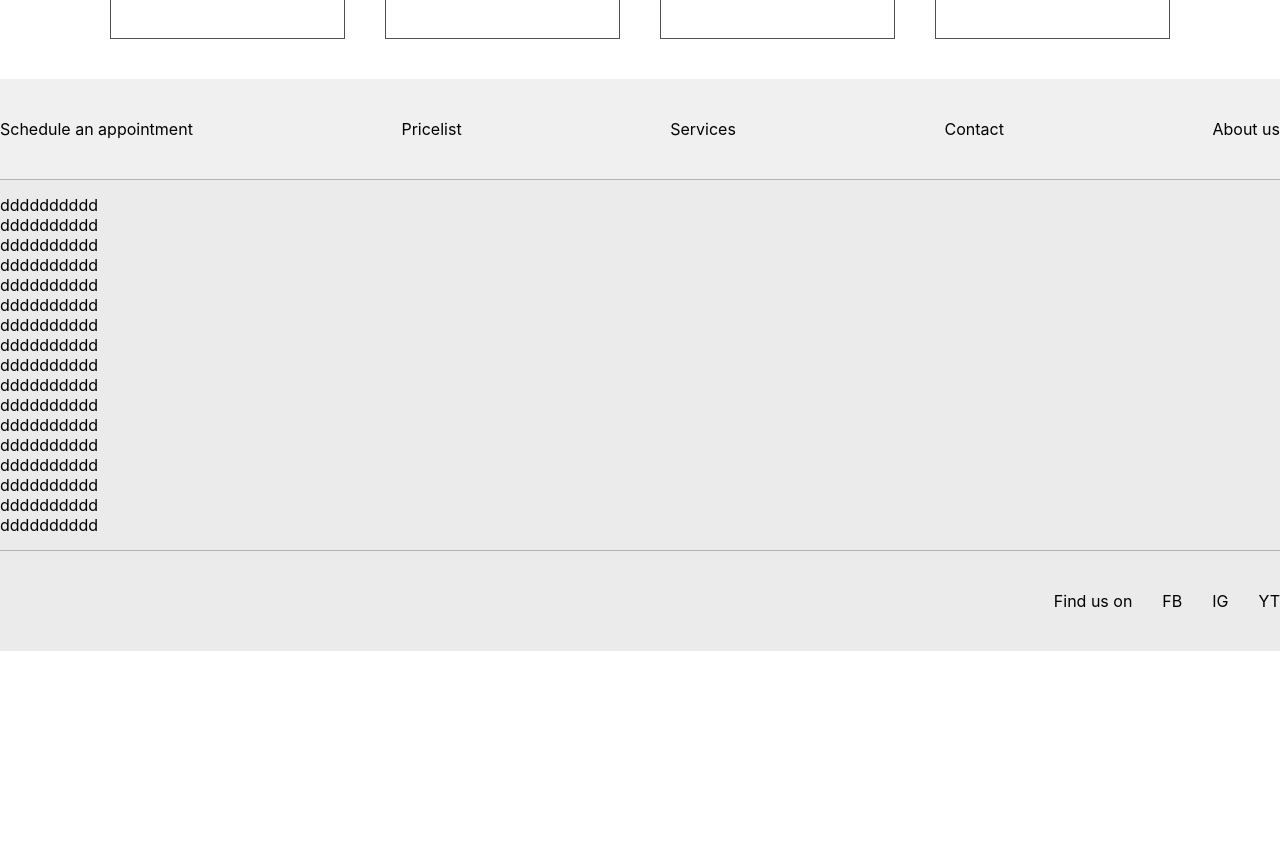
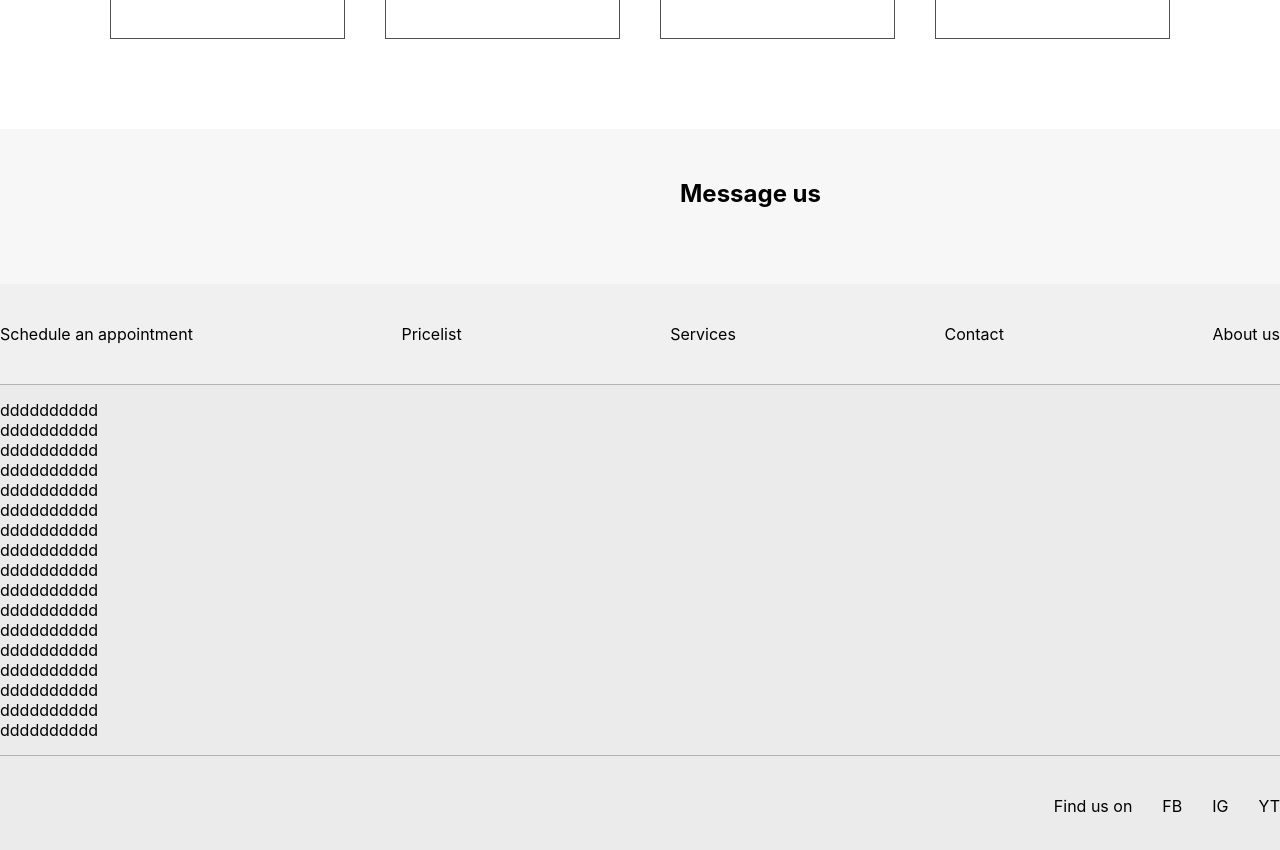
Before and after one commit to JakubDralus/authorized-car-service-center, a React (Create React App) app in the folder frontend/: page /contact in a window 1280 px wide. Shown: the part 960-1810 px from the top of the page. Before the commit the page ends 1611 px from the top, so only its background shows below. Built offline with nearby package versions, Linux system fonts and the light colour scheme.

Commit message:
ASO-83 message form partialy

```diff
--- a/frontend/src/pages/contact/Contact.css
+++ b/frontend/src/pages/contact/Contact.css
@@ -123,7 +123,92 @@
     margin-bottom: 10px;
     word-wrap: break-word;
 }
+.form-row-content-wrap{
+  padding-top: 0;
+  padding-right: 0;
+  padding-bottom: 0;
+  padding-left: 0;
 
+  margin-top: 50px;
+  background-color: #f7f7f7;
+}
+.form-row-content{
+  flex: 1 1 auto;
+
+  max-width: 100%;
+  width: 100%;
+  margin-left: auto;
+  margin-right: auto;
+  min-width: 0;
+}
+.form-col-group{
+  display: flex;
+  flex-wrap: wrap;
+  width: 100%;
+  box-sizing: border-box;
+}
+.form-col{
+  display: flex;
+  flex: 1 1 auto;
+  width: 50%;
+  float: left;
+  min-height: 1px;
+}
+.form-col-content{
+  display: flex;
+  flex: 1 1 auto;
+  justify-content: flex-start;
+  flex-direction: column;
+  flex-shrink: 1;
+  min-width: 1px;
+  max-width: 100%;
+  width: 100%;
+
+  margin: 0;
+  padding: 0;
+}
+.form-col-header{
+  margin-top: 30px;
+  margin-bottom: 0;
+  margin-left: 40px
+}
+
+.form-col-module{
+  width: 100%;
+}
+.form-col-module-content{
+  margin-left: 20px;
+  margin-right: 20px;
+}
+.form-col-module-content-inner{
+  padding:20px;
+}
+.form-col-module-wrapper{
+  margin-bottom: 16px;
+  margin-top: 16px;
+  max-width: 100%;
+}
+.form-body{
+  text-align: left;
+  max-width: 100%;
+}
+.form-list-fields{
+  list-style: none;
+  list-style-type: none;
+  overflow: visible;
+  padding: 0;
+  margin: 0;
+  text-indent: 0;
+  box-sizing: border-box;
+}
+.list-field{
+  margin-top: 16px;
+  padding-top: 0;
+  clear:both;
+  list-style: none;
+  margin-left: 0;
+  overflow: visible;
+}
 @media (max-width: 767px) {
   body {
       font-size: 14px;
--- a/frontend/src/pages/contact/Contact.tsx
+++ b/frontend/src/pages/contact/Contact.tsx
@@ -153,6 +153,44 @@ const Contact = () => {
                         </div>
                     </div>
                 </div>
+
+                <div className="form-row-content-wrap">
+                  <div className="form-row-content">
+                    <div className="form-col-group">
+                      <div className="form-col"></div>
+
+                      <div className="form-col">
+                        <div className="form-col-content">
+                          <div className="form-col-header">
+                            <h2>
+                              <span> Message us</span>
+                            </h2>
+                          </div>
+
+                          <div className="form-col-module">
+                            <div className="form-col-module-content">
+                              <div className="form-col-module-content-inner">
+                                <div className="form-col-module-wrapper">
+                                  <form>
+                                    <div className="form-body">
+                                      <ul className="form-list-fields">
+                                        <li className="list-field"></li>
+                                        <li className="list-field"></li>
+                                        <li className="list-field"></li>
+                                        <li className="list-field"></li>
+                                      </ul>
+                                    </div>
+                                    <div className="form-footer"></div>
+                                  </form>
+                                </div>
+                              </div>
+                            </div>
+                          </div>
+                        </div>
+                      </div>
+                    </div>
+                  </div>
+                </div>
            </div>
         <Footer/>
     </>)
```
